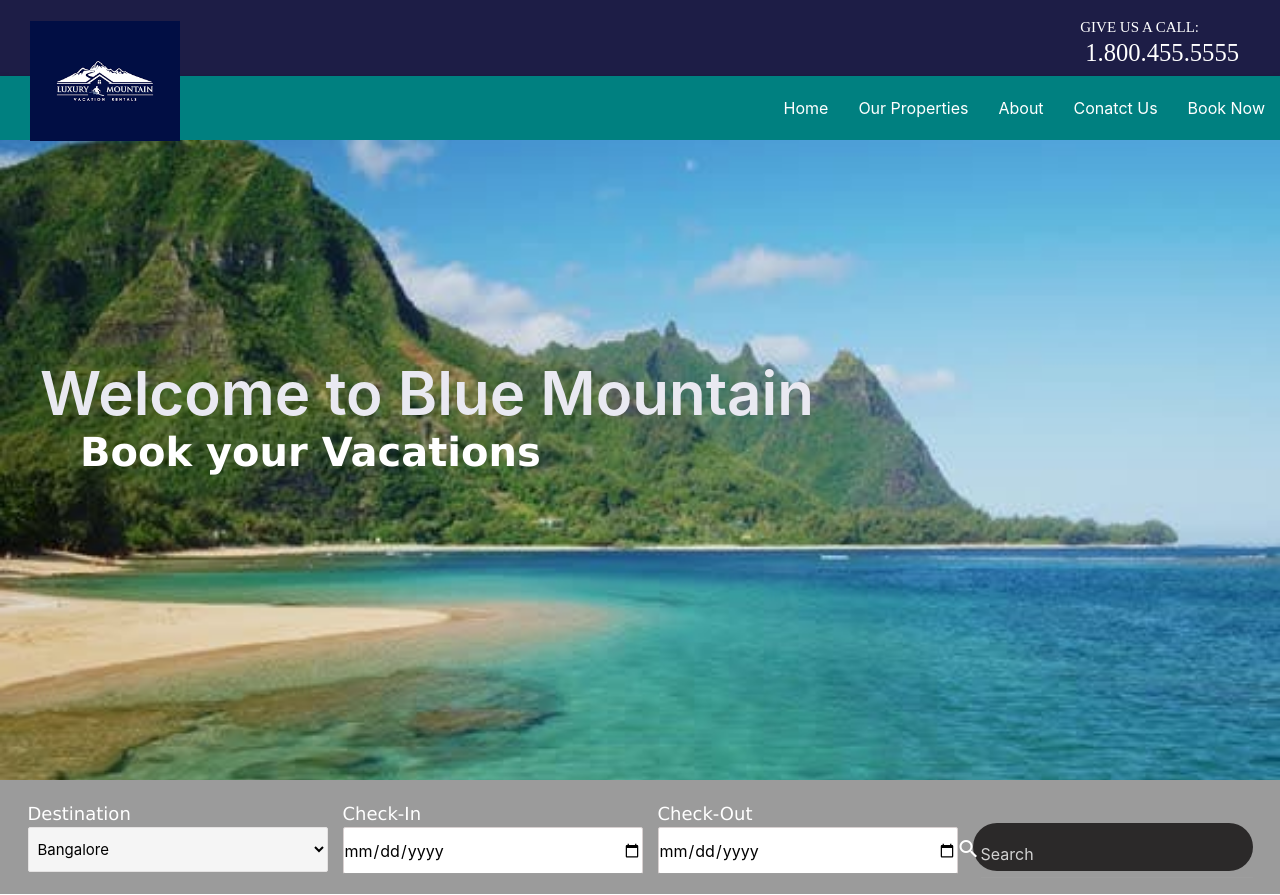
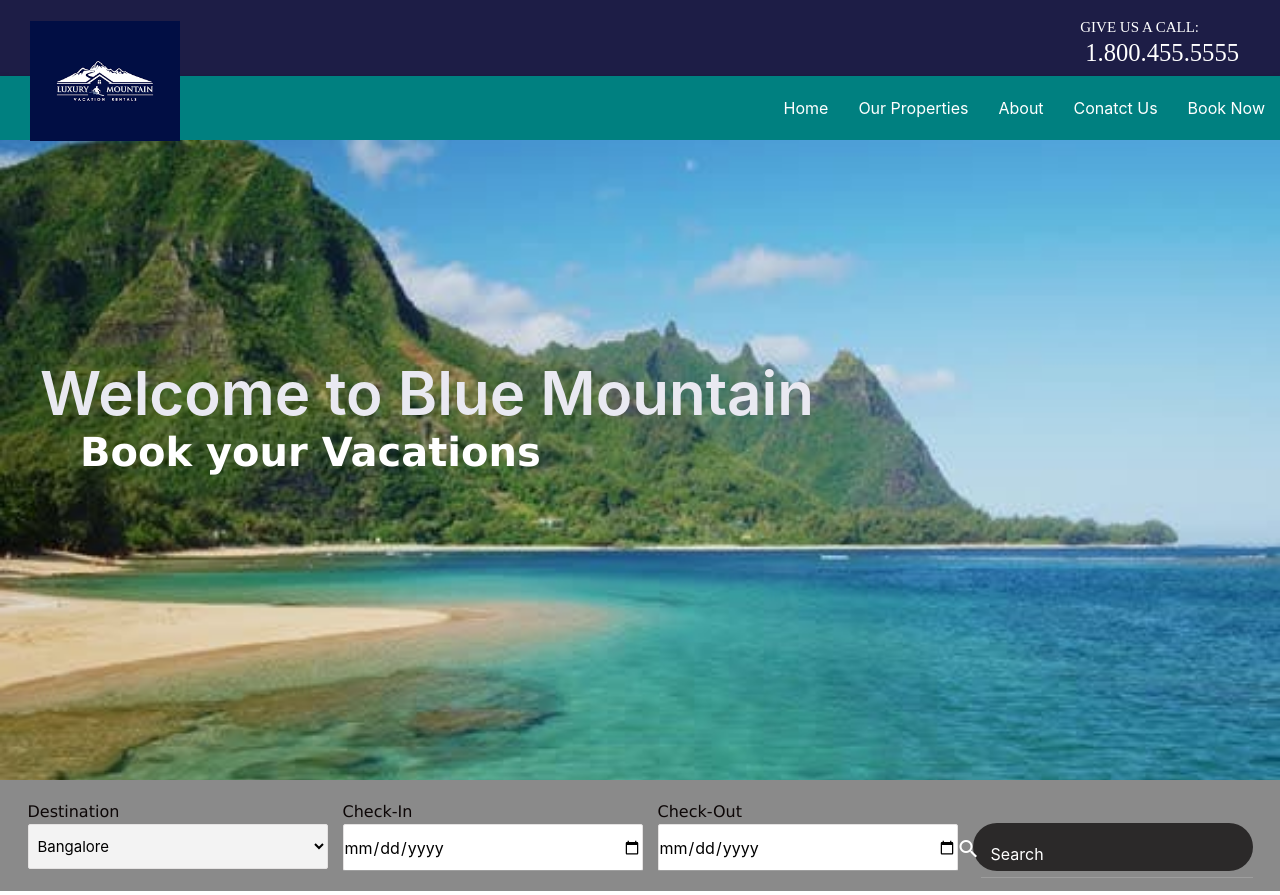
Before and after one commit to Priyadharshini0603/Travelapp, a React (Create React App) app: page / in a window 1280 px wide. Built offline with nearby package versions, Linux system fonts and the light colour scheme.

Commit message:
Update App.css

```diff
--- a/src/App.css
+++ b/src/App.css
@@ -61,39 +61,45 @@ h5 {
 .form {
   display: flex;
   justify-content: space-around;
-  background-color: rgba(56, 56, 56, 0.5);
+  background-color: rgba(22, 22, 22, 0.5);
   padding: 20px;
   width: 100%;
 }
 .form label{
-   color:white;
-   display:flex;
-   font-size:18px;
-   font-family: 'Lucida Sans', 'Lucida Sans Regular', 'Lucida Grande', 'Lucida Sans Unicode', Geneva, Verdana, sans-serif;
+  justify-content: space-between;
+  color:rgb(12, 6, 6);
+  display:flex;
+  font-size:16px;
+  font-family: 'Lucida Sans', 'Lucida Sans Regular', 'Lucida Grande', 'Lucida Sans Unicode', Geneva, Verdana, sans-serif;
 }
 .browser-default {
   border: 1px solid rgb(228, 226, 226);
   width: 300px;
   border-radius: 2px;
 }
-.date {
-  border: 1px solid rgb(216, 209, 209);
+.date{
+  border: 1px solid rgb(228, 226, 226);
   width: 300px;
   background-color: white;
   border-radius: 2px;
   height: 47px;
+
+}
+
+.formdiv{
+  display:flex;
 }
 .search {
   border: none;
   width: 280px;
   height: 48px;
-  border-radius: 50px;
+  border-radius:50px;
   color: black;
   background-color: rgb(43, 41, 41);
   text-align: center;
 }
-.searchbar input {
-  margin: 20px;
+.searchbar::placeholder {
+  margin-top: 20px;
   color: white;
   padding: 10px;
 }
```
